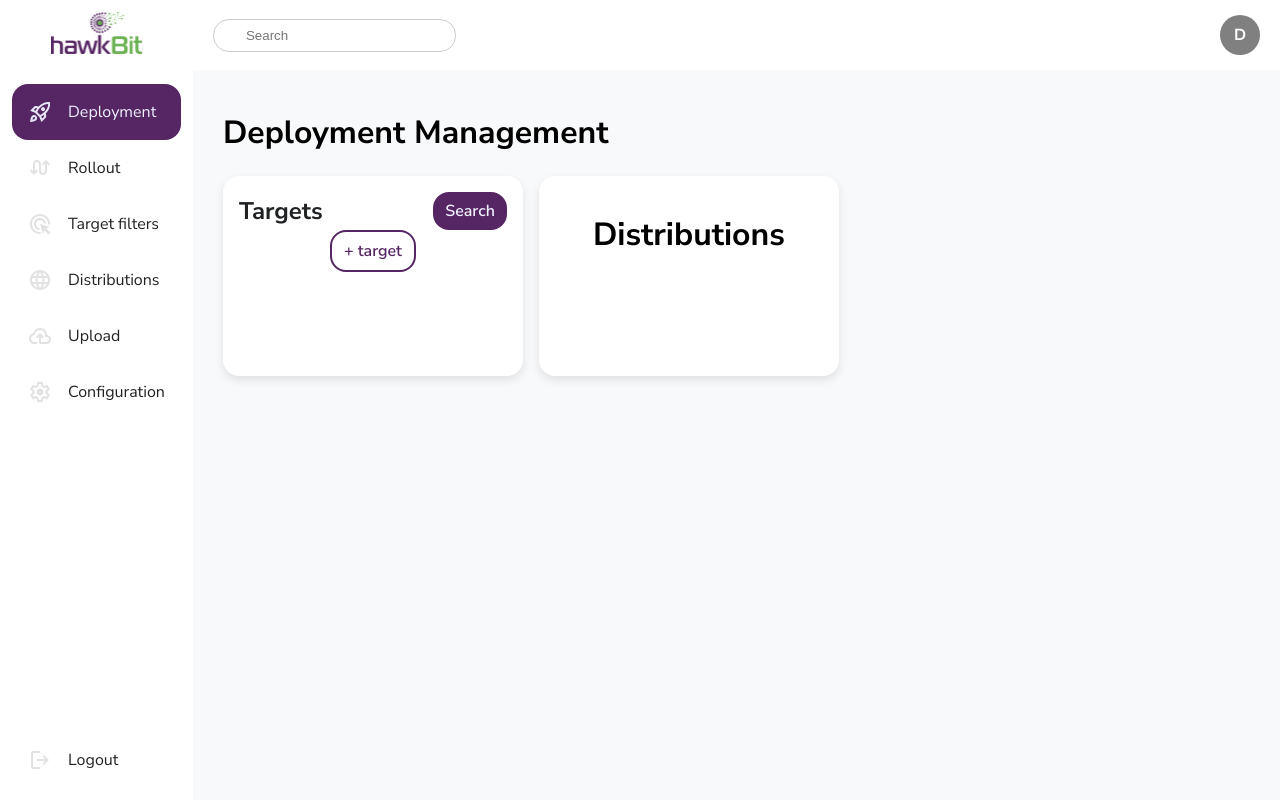
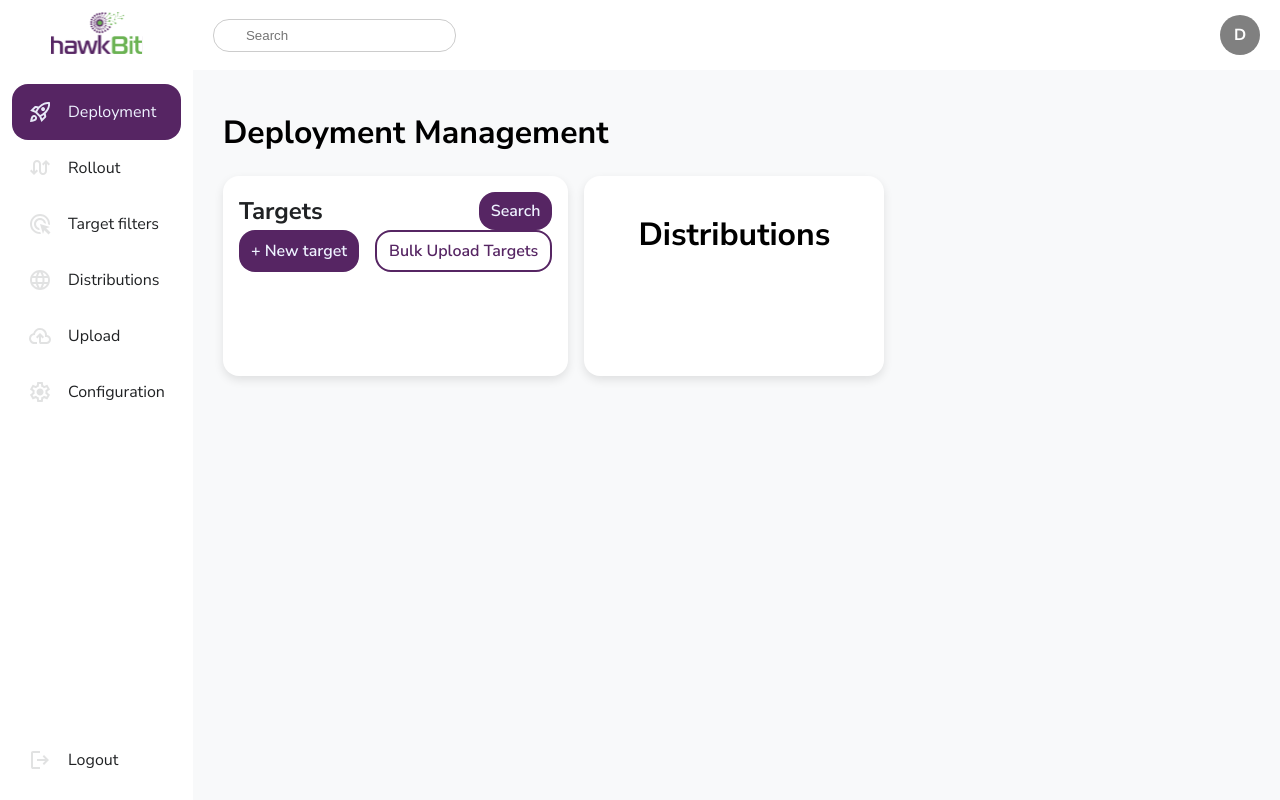
Before and after one commit to sbabic/hawkbitgui, a Next.js app: page /x/deployment in a window 1280 px wide. Built offline with nearby package versions, Linux system fonts and the light colour scheme.

Commit message:
fix: card animation when going from expanded to contracted

```diff
--- a/src/app/components/card/index.tsx
+++ b/src/app/components/card/index.tsx
@@ -47,17 +47,14 @@ export default function Card({ children }: { children?: React.ReactNode }) {
         <motion.div
             ref={cardRef}
             className={`${styles.card} ${isExpanded ? styles.expanded : ''}`}
-            initial={{ width: 300, height: 200 }}
+            initial={{ minWidth: 300, height: 200 }}
             animate={
                 isExpanded
                     ? {
                           width: parentWidth,
                           height: parentHeight,
                       }
-                    : {
-                          width: '100%',
-                          maxWidth: 300,
-                      }
+                    : {}
             }
             transition={{ duration: 0.4, ease: 'easeInOut' }}
             onClick={() => setIsExpanded(!isExpanded)}
--- a/src/app/x/deployment/components/targets-card/index.tsx
+++ b/src/app/x/deployment/components/targets-card/index.tsx
@@ -13,7 +13,8 @@ export default function TargetsCard() {
                     <Button>Search</Button>
                 </div>
                 <div className={styles.actionButtons}>
-                    <Button color={'outline'}>+ target</Button>
+                    <Button>+ New target</Button>
+                    <Button color={'outline'}>Bulk Upload Targets</Button>
                 </div>
                 <div className={styles.table}></div>
             </div>
--- a/src/app/x/deployment/components/targets-card/styles.module.scss
+++ b/src/app/x/deployment/components/targets-card/styles.module.scss
@@ -16,4 +16,10 @@
             color: $primary-text-color;
         }
     }
+
+    .actionButtons {
+        display: flex;
+        flex-direction: row;
+        gap: 16px;
+    }
 }
```
